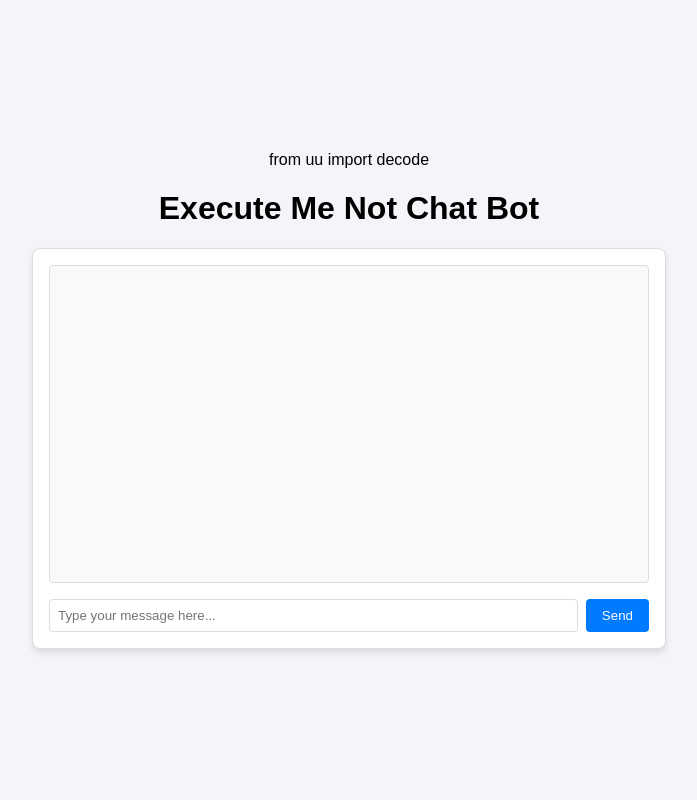
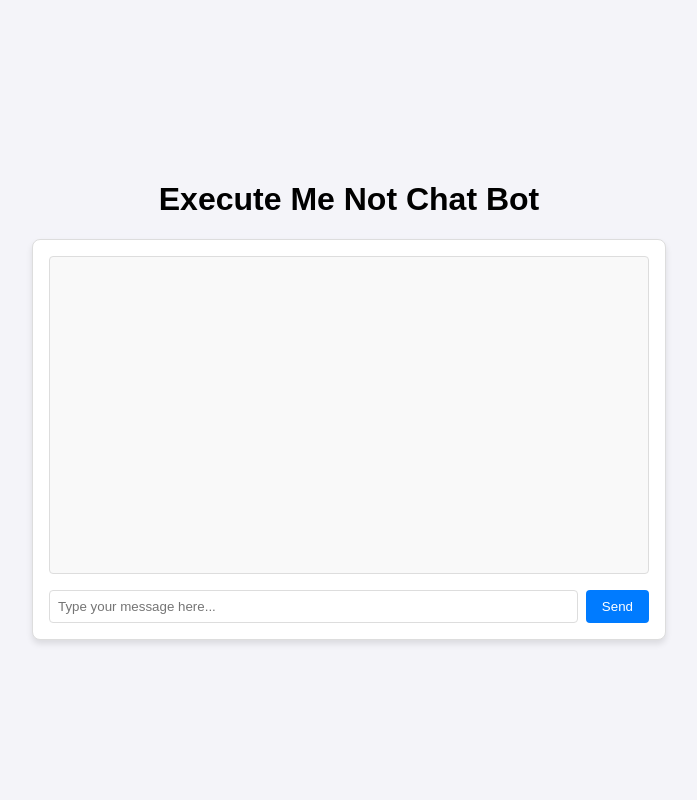
Before and after one commit to apj-ctf/execute-me-not, a Flask app: page / in a window 1280 px wide. Shown: the whole page, without its empty margins (291-988 px from the left). Run offline with Flask 3, Linux system fonts and the light colour scheme.

Commit message:
fixed typo

```diff
--- a/templates/chat.html
+++ b/templates/chat.html
@@ -1,4 +1,4 @@
-from uu import decode<!DOCTYPE html>
+<!DOCTYPE html>
 <html lang="en">
 <head>
     <meta charset="UTF-8">
```
